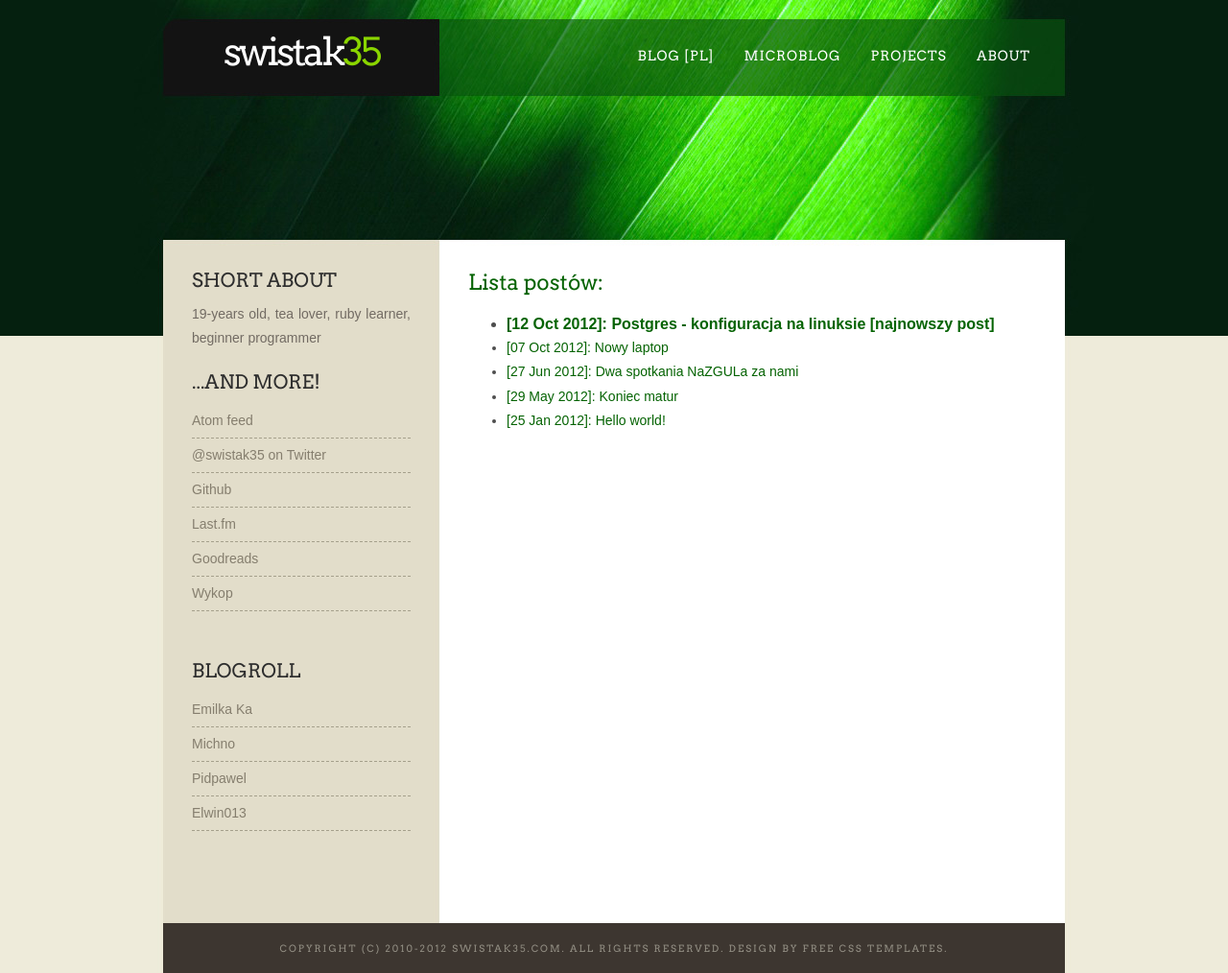
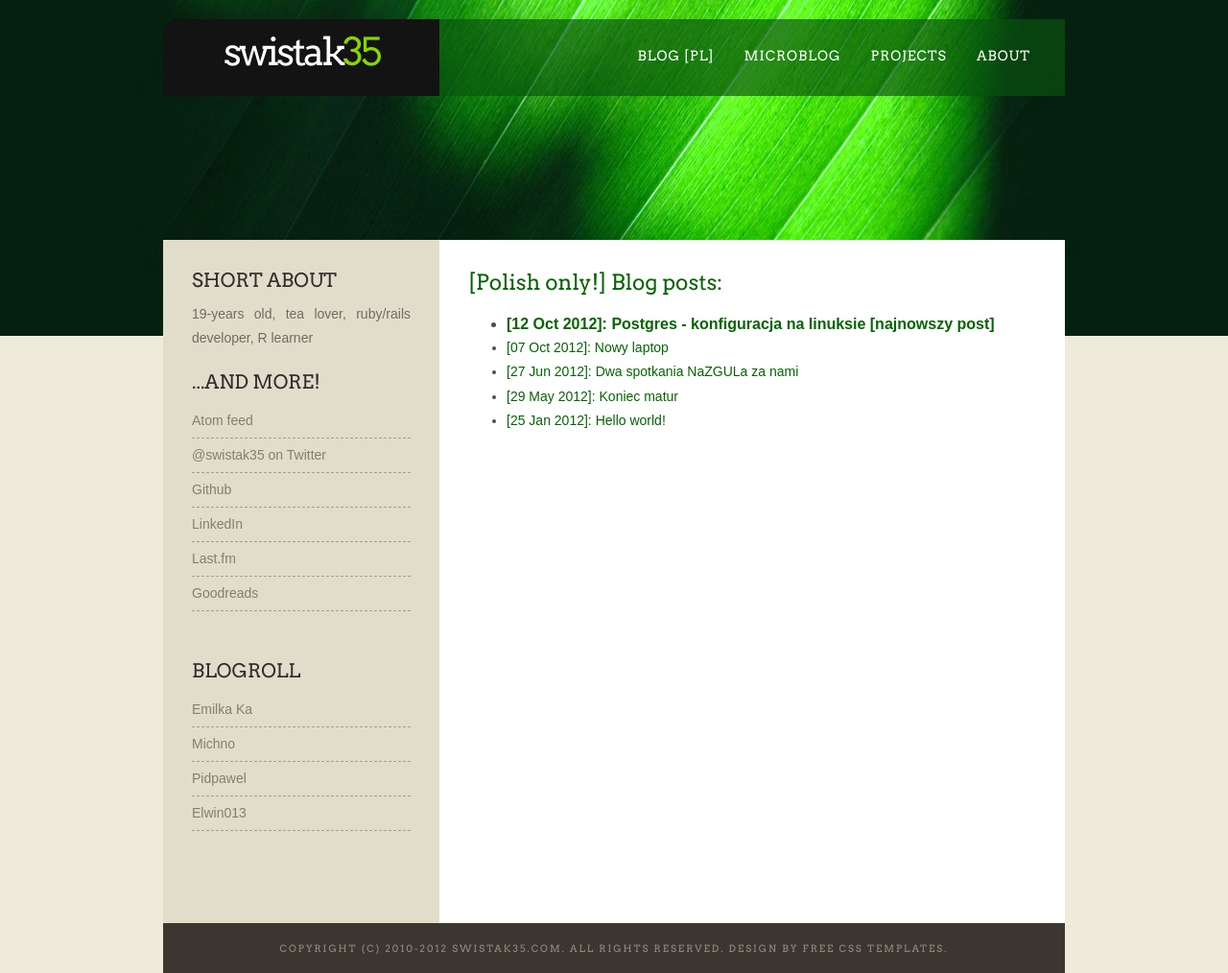
Before and after one commit to swistak35/swistak35.github.com, a Jekyll site: the page built from index.html, in a window 1280 px wide. Shown: the whole page at 96% size. Built offline with Jekyll 4.4.1, drawn with Linux system fonts in a browser that asks for light colours; some web fonts are replaced; the list of posts is cut into pages by our own code.

Commit message:
linkedIn profile and short-about change

```diff
--- a/_layouts/default.html
+++ b/_layouts/default.html
@@ -92,7 +92,7 @@ Released   : 20111225
           -->
 					<li>
 						<h2>Short about</h2>
-						<p>19-years old, tea lover, ruby learner, beginner programmer</p>
+						<p>19-years old, tea lover, ruby/rails developer, R learner</p>
 					</li>
 					<li>
 						<h2>...and more!</h2>
@@ -100,9 +100,9 @@ Released   : 20111225
               <li><a href="/atom.xml">Atom feed</a></li>
 							<li><a href="http://twitter.com/swistak35">@swistak35 on Twitter</a></li>
 							<li><a href="http://github.com/swistak35">Github</a></li>
-							<li><a href="http://lastfm.pl/user/swistak35">Last.fm</a></li>
+							<li><a href="https://www.linkedin.com/pub/rafał-łasocha/57/583/43">LinkedIn</a></li>
+              <li><a href="http://lastfm.pl/user/swistak35">Last.fm</a></li>
 							<li><a href="http://www.goodreads.com/user/show/4461852-rafa-asocha">Goodreads</a></li>
-							<li><a href="http://www.wykop.pl/ludzie/swistak35">Wykop</a></li>
 						</ul>
 					</li>
 					<li>
--- a/index.html
+++ b/index.html
@@ -3,7 +3,7 @@ layout: default
 title: Home
 ---
 
-<h3 class='title'>Lista postów:</h3>
+<h3 class='title'>[Polish only!] Blog posts:</h3>
 <br>
 <ul>
   {% assign post = site.posts.first %}
```
